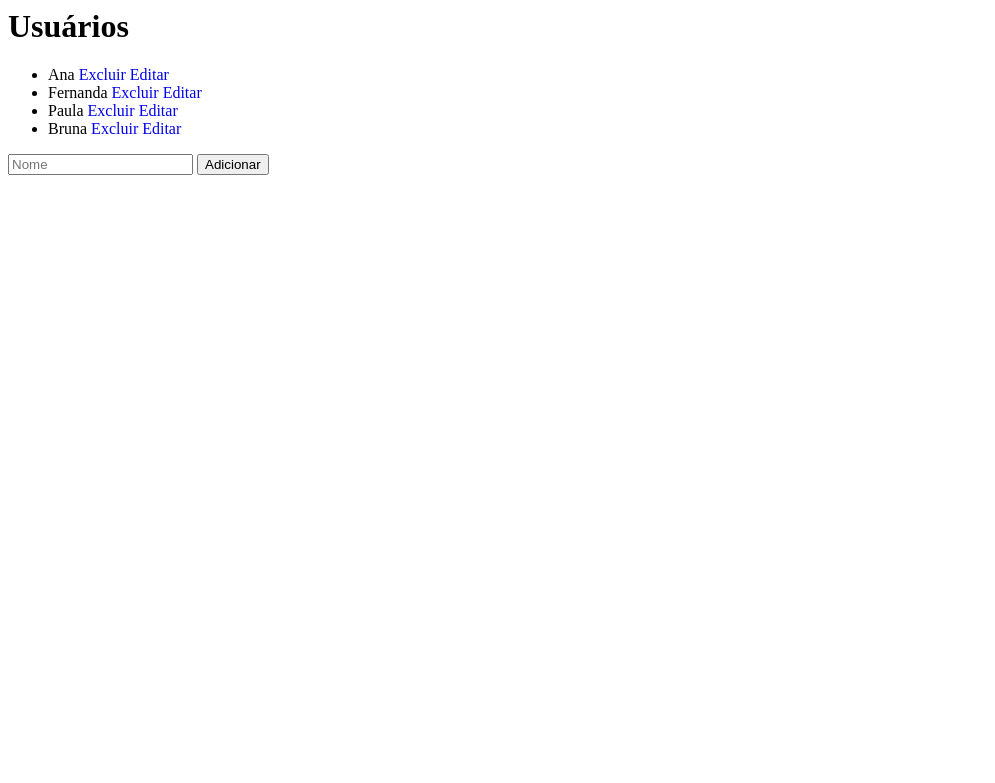
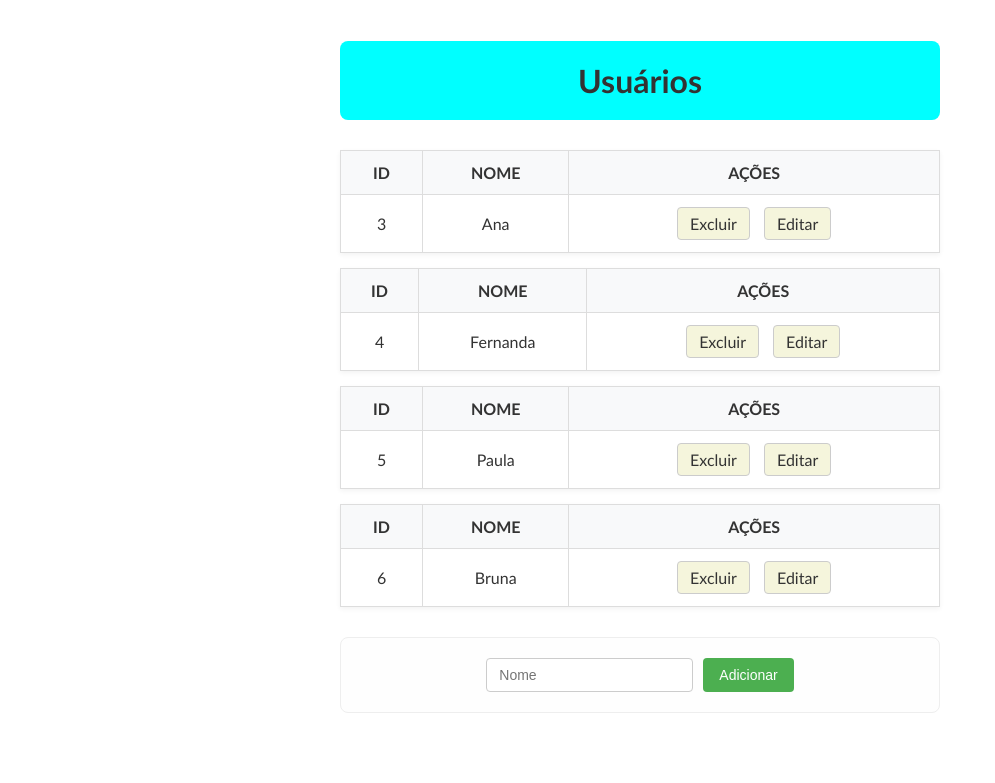
Before and after one commit to bea3853/app_flask, a Flask app: page / in a window 1280 px wide. Shown: the top 783 px of the page, without its empty margins (0-995 px from the left). Run offline with Flask 3, Linux system fonts and the light colour scheme; data comes from the database, SQL or seed files in the repository.

Commit message:
Update index.html

```diff
--- a/templates/index.html
+++ b/templates/index.html
@@ -1,16 +1,137 @@
-<h1>Usuários</h1>
+<!DOCTYPE html>
+<html lang="en">
+<head>
+  <meta charset="UTF-8">
+  <meta name="viewport" content="width=device-width, initial-scale=1.0">
+  <title>CRUD</title>
+  <style>
+    /* Configuração global para centralizar o conteúdo e garantir fundo branco */
+    body {
+      background-color: #ffffff;
+      font-family: 'Gill Sans', 'Gill Sans MT', Calibri, 'Trebuchet MS', sans-serif;
+      margin: 0;
+      padding: 20px;
+      display: flex;
+      flex-direction: column;
+      align-items: center;
+      color: #333;
+    }
 
-<ul>
-{% for u in users %}
-  <li>
-    {{u["name"]}}
-    <a style="text-decoration: none;" href="/delete/{{u['id']}}  ">Excluir</a>
-    <a style="text-decoration: none;" href="/edit/{{u['id']}}">Editar</a>
-  </li>
-{% endfor %}
-</ul>
+    /* Container principal para abraçar os elementos de forma organizada */
+    .container {
+      width: 100%;
+      max-width: 600px;
+      text-align: center;
+    }
 
-<form method="POST" action="/add">
-  <input name="name" placeholder="Nome">
-  <button>Adicionar</button>
-</form>
+    .title {
+      background-color: aqua;
+      padding: 20px;
+      margin-bottom: 30px;
+      border-radius: 8px;
+    }
+
+    /* Estilização da tabela */
+    table {
+      width: 100%;
+      border-collapse: collapse;
+      margin-bottom: 15px;
+      background-color: #fff;
+      box-shadow: 0 2px 5px rgba(0,0,0,0.05);
+      border: 1px solid #eee;
+    }
+
+    th, td {
+      padding: 12px;
+      border: 1px solid #ddd;
+      text-align: center;
+    }
+
+    th {
+      background-color: #f8f9fa;
+    }
+
+    /* Botões de ação (links) */
+    .link {
+      text-decoration: none;
+      margin: 0 5px;
+      padding: 6px 12px;
+      background-color: beige;
+      color: #333;
+      border: 1px solid #ccc;
+      border-radius: 4px;
+      display: inline-block;
+      transition: background-color 0.2s;
+    }
+
+    .link:hover {
+      background-color: #e6e6d8;
+    }
+
+    /* Formulário de cadastro */
+    form {
+      margin-top: 30px;
+      padding: 20px;
+      border: 1px solid #eee;
+      border-radius: 8px;
+      background-color: #fefefe;
+      display: flex;
+      justify-content: center;
+      gap: 10px;
+    }
+
+    input {
+      padding: 8px 12px;
+      border: 1px solid #ccc;
+      border-radius: 4px;
+      font-size: 14px;
+    }
+
+    button {
+      padding: 8px 16px;
+      background-color: #4CAF50;
+      color: white;
+      border: none;
+      border-radius: 4px;
+      cursor: pointer;
+      font-size: 14px;
+    }
+
+    button:hover {
+      background-color: #45a049;
+    }
+  </style>
+</head>
+<body>
+
+<div class="container">
+
+  <h1 class="title">Usuários</h1>
+
+  {% for u in users %}
+  <table>
+    <tr>
+      <th>ID</th>
+      <th>NOME</th>
+      <th>AÇÕES</th>
+    </tr>
+    <tr>
+      <td>{{u["id"]}}</td>
+      <td>{{u["name"]}}</td>
+      <td>
+        <a class="link" href="/delete/{{u['id']}}">Excluir</a>
+        <a class="link" href="/edit/{{u['id']}}">Editar</a>
+      </td>
+    </tr>
+  </table>
+  {% endfor %}
+
+  <form method="POST" action="/add">
+    <input name="name" placeholder="Nome" required>
+    <button type="submit">Adicionar</button>
+  </form>
+
+</div>
+
+</body>
+</html>
```
